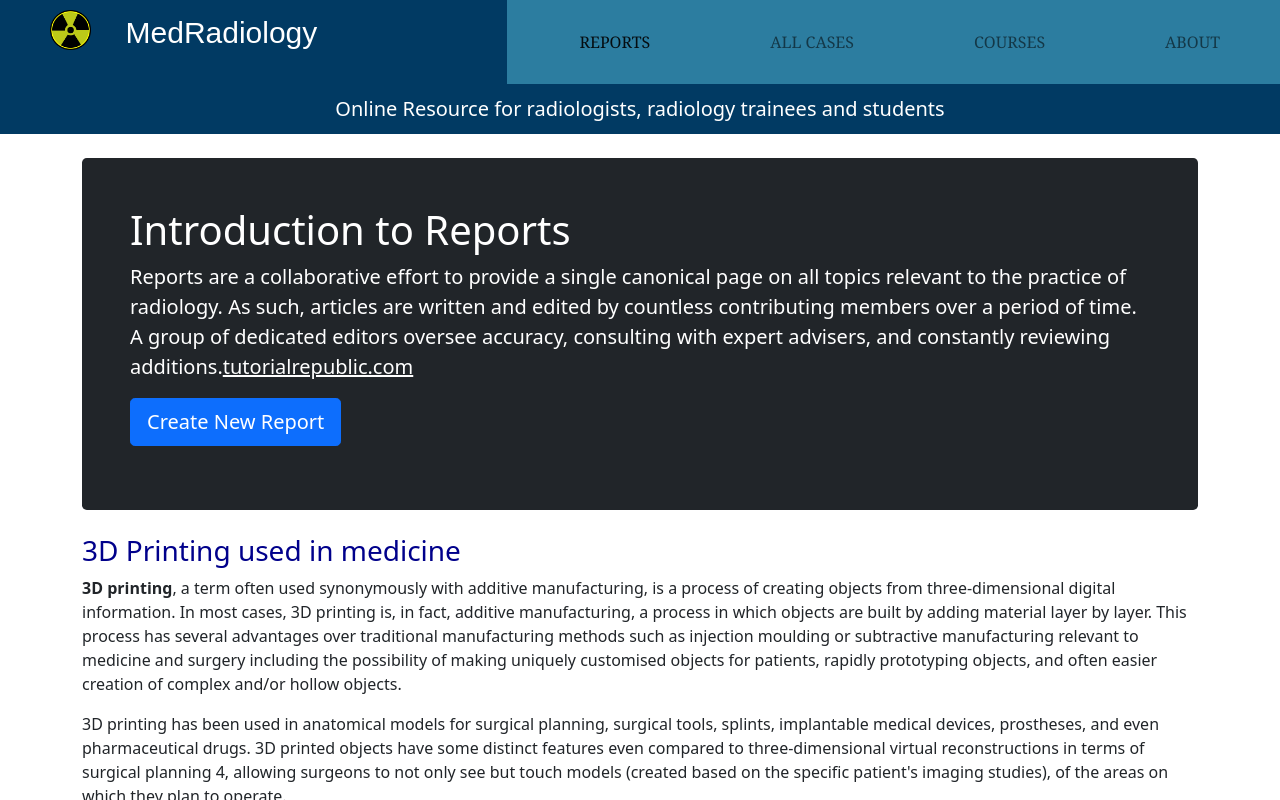
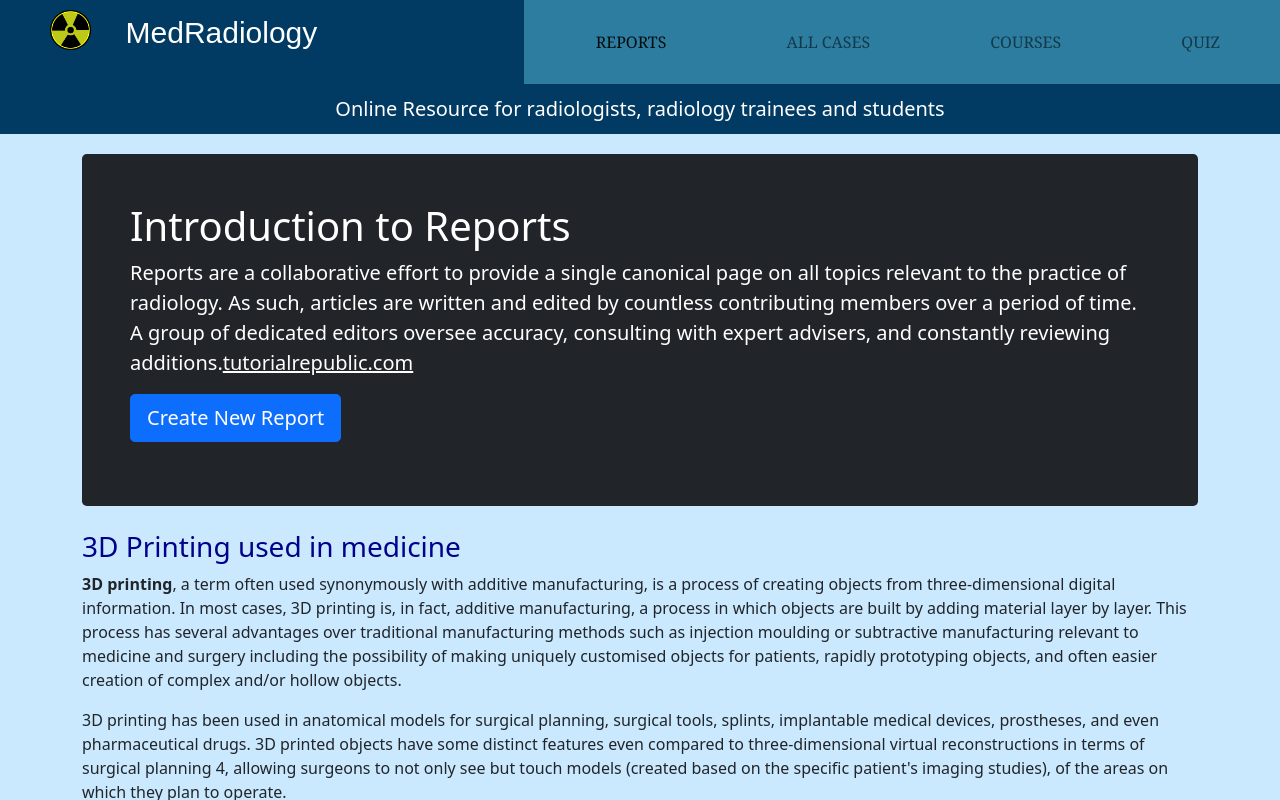
Before and after one commit to Vincelee78/TCG-Project-2-React, a React (Create React App) app in the folder radiology-webpage/: page / in a window 1280 px wide. Both pictures are taken after a click on the link "REPORTS". Shown: the top 800 px of the page. Built offline with nearby package versions, Linux system fonts and the light colour scheme; no server answers.

Commit message:
updated css of report section

```diff
--- a/radiology-webpage/src/App.css
+++ b/radiology-webpage/src/App.css
@@ -461,3 +461,14 @@ flex-direction: column;
     text-align: center !important
   }
 }
+/* css for background colour of reports section */
+.title4{
+  background-color: rgb(202, 233, 255);
+  padding-top: 20px;
+}
+
+/* css for background colour of reports section */
+.container-lg{
+  background-color: rgb(202, 233, 255);
+
+}
--- a/radiology-webpage/src/App.js
+++ b/radiology-webpage/src/App.js
@@ -106,7 +106,7 @@ export default class App extends React.Component {
                     <a class="nav-link ">COURSES</a>
                   </li>
                   <li class="nav-item">
-                    <a class="nav-link" href="#" onClick={this.setActiveAbout}>ABOUT</a>
+                    <a class="nav-link" href="#" onClick={this.setActiveQuiz}>QUIZ</a>
                   </li>
                 </ul>
                 {/* <form class="d-flex">
--- a/radiology-webpage/src/components/Report.js
+++ b/radiology-webpage/src/components/Report.js
@@ -13,7 +13,7 @@ export default class Report extends React.Component {
     render() {
         return (
             <React.Fragment>
-                <div class="container-lg my-4">
+                <div class="container-lg">
                     <div class="p-5 mb-4 bg-dark text-white rounded-3">
                         <h1>Introduction to Reports</h1>
                         <p class="lead">Reports are a collaborative effort to provide a single canonical page on all topics relevant to the practice of radiology. As such, articles are written and edited by countless contributing members over a period of time. A group of dedicated editors oversee accuracy, consulting with expert advisers, and constantly reviewing additions.<a href="https://www.tutorialrepublic.com" target="_blank" class="text-white">tutorialrepublic.com</a> </p>
@@ -30,7 +30,7 @@ export default class Report extends React.Component {
                     <p>4D printing is an emerging technology that can be conceptualized as 3D printing that produces objects that change over time or under certain conditions.</p>
                     </div>
                     <h3 style={{color:'darkblue'}}>Practical Points</h3>
-                    <ul>
+                    <ul style={{margin:'0'}}>
                     <li>segmentation of organs and/or regions of interest are usually done automatically or semi-automatically via computer algorithm</li>
                     <li>segmentation can be altered or even done entirely manually</li>
                     <li>prints can include water-soluble material which can be washed away</li>
```
